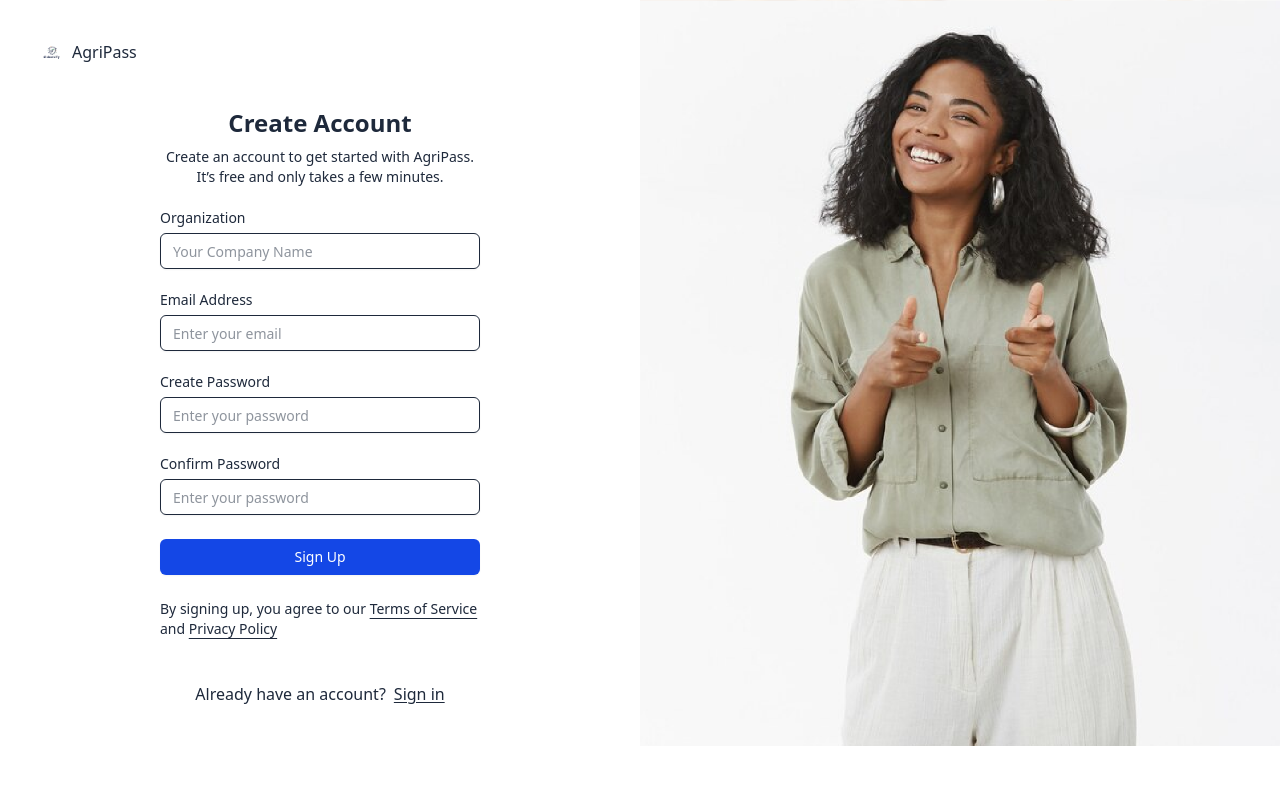
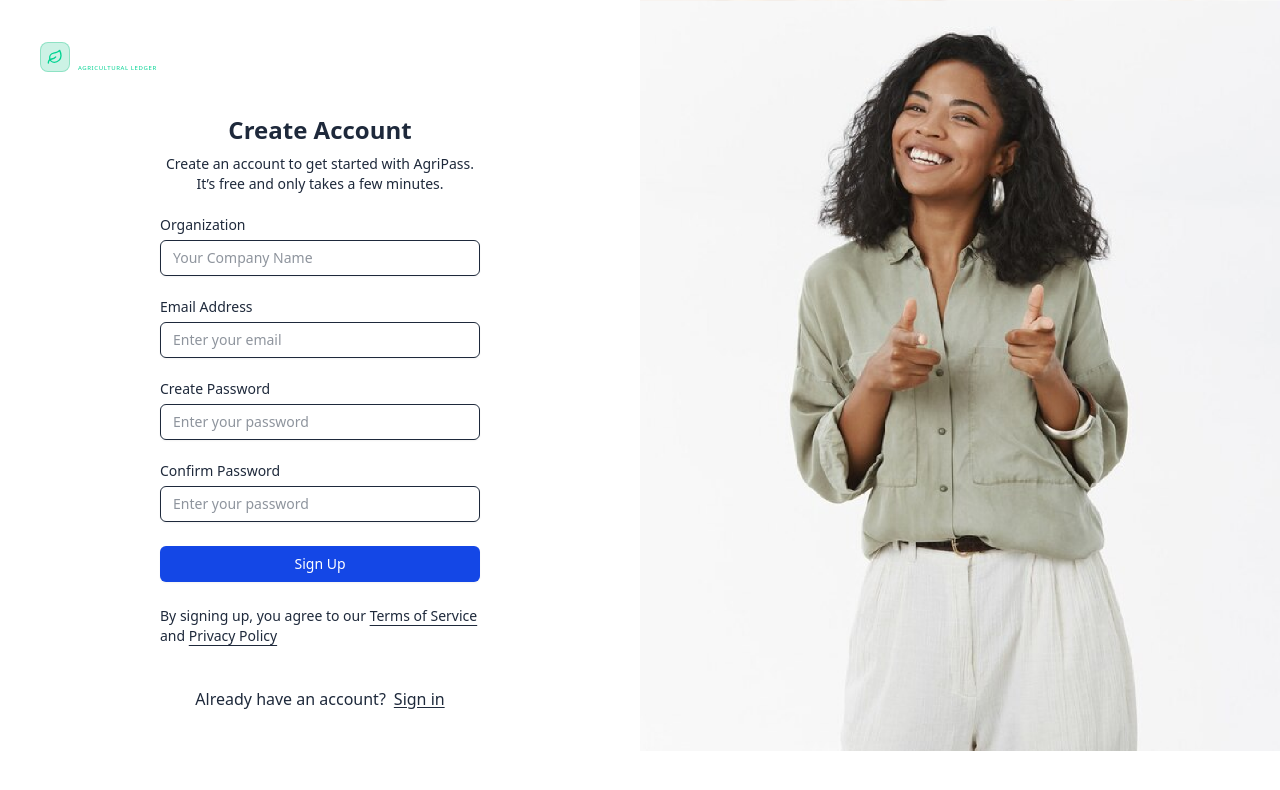
Before and after one commit to huzex87/agripass, a React (Vite) app in the folder client/: page /create_deployment in a window 1280 px wide. Shown: the top 790 px of the page. Built offline with nearby package versions, Linux system fonts and the light colour scheme; no server answers.

Commit message:
design: replace legacy logo png imports with unified vector Leaf brand icon

```diff
--- a/client/src/pages/Forms/BeneficiaryLogin.jsx
+++ b/client/src/pages/Forms/BeneficiaryLogin.jsx
@@ -6,7 +6,7 @@ import { Link } from "react-router-dom";
 import { Label } from "@/components/ui/label";
 import { Input } from "@/components/ui/input";
 import { Button } from "@/components/ui/button";
-import { Loader2 } from "lucide-react";
+import { Loader2, Leaf } from "lucide-react";
 import { useForm } from "react-hook-form";
 import { yupResolver } from "@hookform/resolvers/yup";
 import { toast } from "sonner";
@@ -60,11 +60,18 @@ const BeneficiaryLogin = () => {
       <div className="grid min-h-svh lg:grid-cols-2">
         {/* Login Form */}
         <div className="flex flex-col gap-4 p-6 md:p-10">
-          <div className="flex justify-center md:justify-start gap-2">
-            <img src="" alt="" />
-            agripass
+          <div className="flex justify-center md:justify-start">
+            <Link to="/" className="flex items-center gap-2">
+              <div className="p-1.5 bg-emerald-500/20 rounded-lg text-emerald-400 border border-emerald-500/30">
+                <Leaf size={16} />
+              </div>
+              <div>
+                <span className="font-extrabold text-sm text-white tracking-wider uppercase">AgriPass</span>
+                <span className="block text-[6px] uppercase tracking-widest text-emerald-400">Agricultural Ledger</span>
+              </div>
+            </Link>
           </div>
-          <div className=" flex flex-1 items-center justify-center">
+          <div className="flex flex-1 items-center justify-center">
             <div className="w-full max-w-xs">
               <form
                 action=""
--- a/client/src/pages/Forms/SignupStakeholder.jsx
+++ b/client/src/pages/Forms/SignupStakeholder.jsx
@@ -8,10 +8,9 @@ import { toast } from "sonner";
 import { Label } from "@/components/ui/label";
 import { Input } from "@/components/ui/input";
 import { Button } from "@/components/ui/button";
-import { Loader2 } from "lucide-react";
+import { Loader2, Leaf } from "lucide-react";
 import Modal from "../Elements/Modal";
 import image3 from "../../assets/image3.png";
-import logo from "../../assets/logo.png";
 
 const SignupStakeholder = () => {
   const {
@@ -48,12 +47,10 @@ const SignupStakeholder = () => {
     } catch (error) {
       console.error("Error during signup:", error);
       let errorMessage = "An error occurred. Please try again later.";
-      if (error && error.response?.data?.error) {
+      if (error.response && error.response.data && error.response.data.error) {
         errorMessage = error.response.data.error;
       }
-      toast.error("Signup failed", {
-        description: errorMessage,
-      });
+      toast.error(errorMessage);
     } finally {
       setLoading(false);
     }
@@ -67,12 +64,15 @@ const SignupStakeholder = () => {
       {/* form */}
       <div className="flex flex-col gap-4 p-6 md:p-10">
         <div className="flex justify-center gap-2 md:justify-start">
-          <a href="#" className="flex items-center gap-2 font-medium">
-            <div className="flex h-6 w-6 items-center justify-center rounded-md text-primary-foreground">
-              <img src={logo} alt="" className="" />
+          <Link to="/" className="flex items-center gap-2">
+            <div className="p-1.5 bg-emerald-500/20 rounded-lg text-emerald-400 border border-emerald-500/30">
+              <Leaf size={16} />
             </div>
-            AgriPass
-          </a>
+            <div>
+              <span className="font-extrabold text-sm text-white tracking-wider uppercase">AgriPass</span>
+              <span className="block text-[6px] uppercase tracking-widest text-emerald-400">Agricultural Ledger</span>
+            </div>
+          </Link>
         </div>
         <div className="flex flex-1 items-center justify-center">
           <div className="w-full max-w-xs">
```
